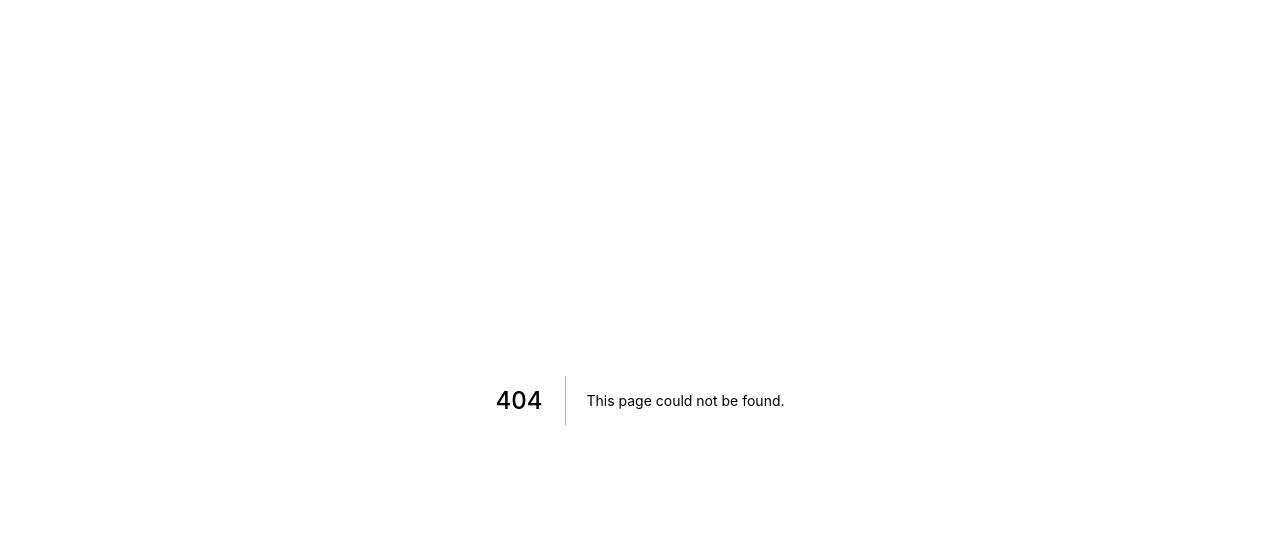
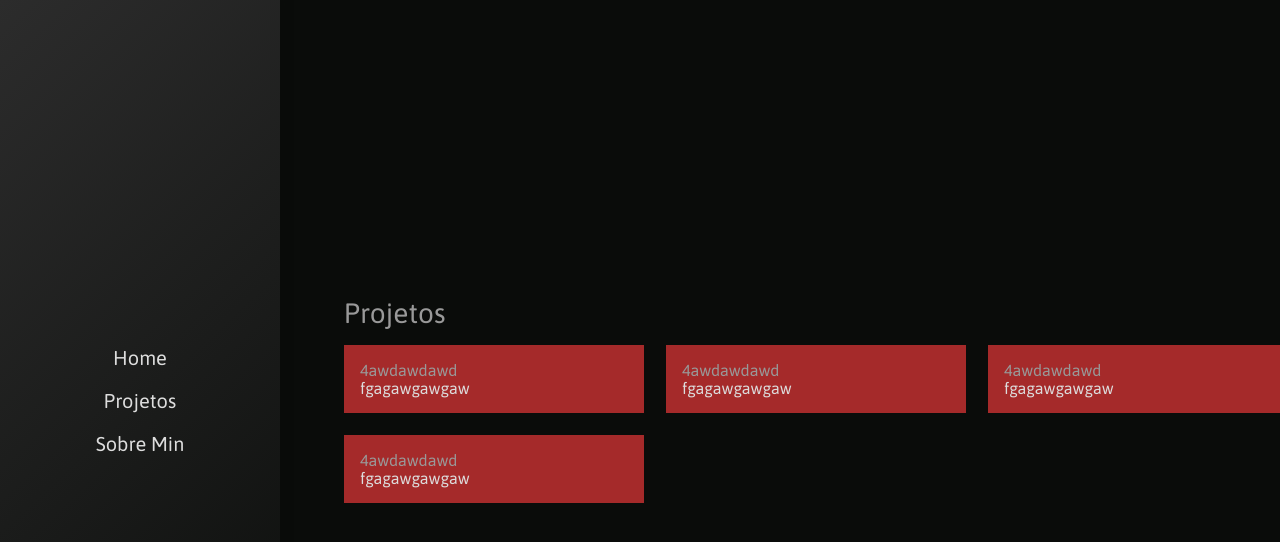
Before and after one commit to leandroaphermes/website-leandrohermes, a Next.js app: page /projetos in a window 1280 px wide. Before the commit this address had no page. Shown: the top 542 px of the page. Built offline with nearby package versions, Linux system fonts and the light colour scheme.

Commit message:
criando grid de projetos

```diff
--- a/package.json
+++ b/package.json
@@ -8,6 +8,7 @@
     "lint": "next lint"
   },
   "dependencies": {
+    "axios": "^0.26.1",
     "next": "12.0.6",
     "react": "17.0.2",
     "react-dom": "17.0.2",
--- a/src/components/Header/index.tsx
+++ b/src/components/Header/index.tsx
@@ -1,17 +1,13 @@
+import React from "react";
+
 import Menu from "components/Menu";
-import PhotoPerfil from "components/PhotoPerfil";
-import React from "react";
-import { ContainerPerfio, Wrapper, WrapperMenu } from "./styles";
+
+import * as S from "./styles";
 
 export default function Header() {
   return (
-    <Wrapper>
-      <ContainerPerfio>
-        <PhotoPerfil />
-      </ContainerPerfio>
-      <WrapperMenu>
-        <Menu />
-      </WrapperMenu>
-    </Wrapper>
+    <S.Wrapper>
+      <Menu />
+    </S.Wrapper>
   );
 }
--- a/src/components/Header/styles.ts
+++ b/src/components/Header/styles.ts
@@ -2,33 +2,11 @@ import styled, { css } from "styled-components";
 
 export const Wrapper = styled.header`
   display: flex;
-  flex-direction: column;
-  justify-content: flex-start;
-  align-items: flex-start;
-  flex-wrap: nowrap;
+  justify-content: center;
+  align-items: center;
   min-width: 28rem;
   ${({ theme }) => css`
     background: ${theme.colors.bodyBg};
     box-shadow: -4px -6px 12px 0px ${theme.colors.primary};
   `}
 `;
-
-export const ContainerPerfio = styled.div`
-  width: 100%;
-  display: flex;
-  flex-direction: column;
-  justify-content: center;
-  align-items: center;
-  ${({ theme }) => css`
-    padding: ${theme.spacings.small};
-  `}
-`;
-
-export const WrapperMenu = styled.nav`
-  flex: 1;
-  display: block;
-  width: 100%;
-  ${({ theme }) => css`
-    padding: ${theme.spacings.medium};
-  `}
-`;
--- /dev/null
+++ b/src/components/Title/index.tsx
@@ -0,0 +1,12 @@
+import React from "react";
+
+import * as S from "./styles";
+
+export type TitleProps = {
+  size?: S.TitleSizeProp;
+  children: React.ReactNode;
+};
+
+export default function Title({ children, size }: TitleProps) {
+  return <S.Wrapper size={size}>{children}</S.Wrapper>;
+}
--- /dev/null
+++ b/src/components/Title/styles.ts
@@ -0,0 +1,11 @@
+import styled, { css, DefaultTheme } from "styled-components";
+
+export type TitleSizeProp = keyof DefaultTheme["font"]["sizes"];
+
+export const Wrapper = styled.h2<{ size?: TitleSizeProp }>`
+  ${({ size, theme }) => css`
+    font-size: ${size ? theme.font.sizes[size] : theme.font.sizes.medium};
+    color: ${theme.colors.gray};
+    font-weight: 500;
+  `}
+`;
--- /dev/null
+++ b/src/pages/projetos.tsx
@@ -0,0 +1,8 @@
+import type { NextPage } from "next";
+import ProjetosTemplate from "templates/ProjetosTemplate";
+
+const HomePage: NextPage = () => {
+  return <ProjetosTemplate />;
+};
+
+export default HomePage;
--- a/src/styles/theme.ts
+++ b/src/styles/theme.ts
@@ -1,7 +1,7 @@
 const base = {
   grid: {
-    container: "130rem",
-    gutter: "3.2rem",
+    container: "30rem",
+    gutter: "2.2rem",
   },
   border: {
     radius: "0.4rem",
--- a/src/templates/HomeTemplate/index.tsx
+++ b/src/templates/HomeTemplate/index.tsx
@@ -3,12 +3,14 @@ import BasePage from "components/BasePage";
 import Card from "components/Card";
 
 import * as S from "./styles";
+import PhotoPerfil from "components/PhotoPerfil";
 
 interface Props {}
 
 export default function HomeTemplate({}: Props): ReactElement {
   return (
     <BasePage>
+      <PhotoPerfil />
       <Card title="Leandro Hermes">
         <S.ContainerInfo>
           <span>Sinop - Mato Grosso</span>
--- /dev/null
+++ b/src/templates/ProjetosTemplate/index.tsx
@@ -0,0 +1,36 @@
+import React, { ReactElement } from "react";
+import BasePage from "components/BasePage";
+
+import Title from "components/Title";
+
+import * as S from "./styles";
+
+interface Props {}
+
+export default function HomeTemplate({}: Props): ReactElement {
+  // fetch api github: https://api.github.com/users/leandroaphermes/repos
+
+  return (
+    <BasePage>
+      <Title size="xxlarge">Projetos</Title>
+      <S.GridWrapper>
+        <S.GridItem>
+          <Title size="medium">4awdawdawd</Title>
+          <p>fgagawgawgaw</p>
+        </S.GridItem>
+        <S.GridItem>
+          <Title size="medium">4awdawdawd</Title>
+          <p>fgagawgawgaw</p>
+        </S.GridItem>
+        <S.GridItem>
+          <Title size="medium">4awdawdawd</Title>
+          <p>fgagawgawgaw</p>
+        </S.GridItem>
+        <S.GridItem>
+          <Title size="medium">4awdawdawd</Title>
+          <p>fgagawgawgaw</p>
+        </S.GridItem>
+      </S.GridWrapper>
+    </BasePage>
+  );
+}
--- /dev/null
+++ b/src/templates/ProjetosTemplate/styles.ts
@@ -0,0 +1,22 @@
+import styled, { css } from "styled-components";
+
+export const GridWrapper = styled.article`
+  display: grid;
+  grid-auto-flow: dense;
+
+  ${({ theme }) =>
+    css`
+      grid-template-columns: repeat(3, minmax(${theme.grid.container}, 1fr));
+      grid-gap: ${theme.grid.gutter};
+      margin-top: ${theme.spacings.xsmall};
+    `};
+`;
+
+export const GridItem = styled.section`
+  width: 100%;
+  background-color: brown;
+
+  ${({ theme }) => css`
+    padding: ${theme.spacings.xsmall};
+  `}
+`;
```
Also changed, not shown: 1 other file (tests, documents, lock files or other folders).
